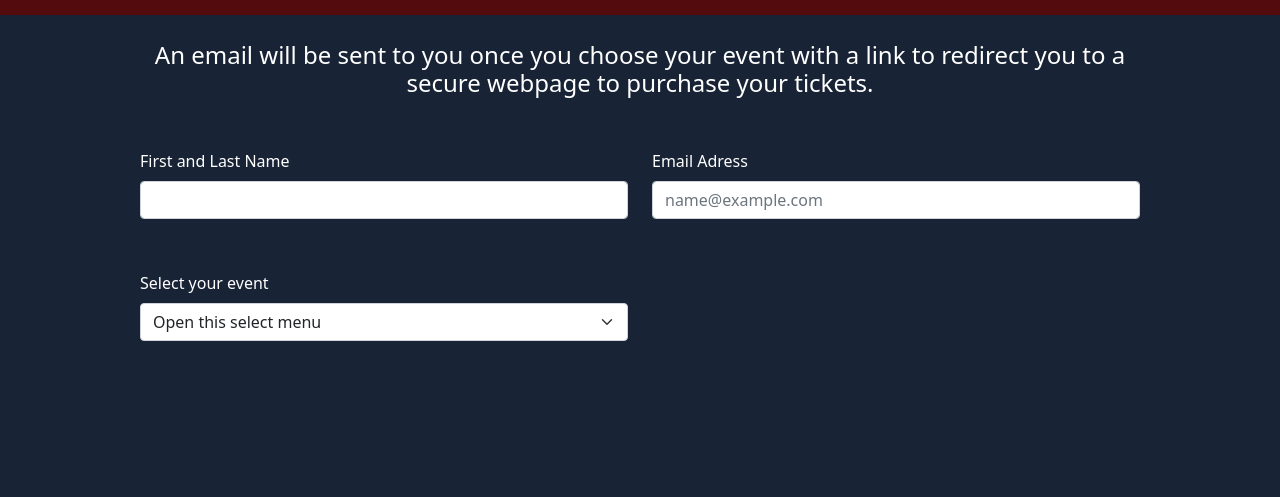
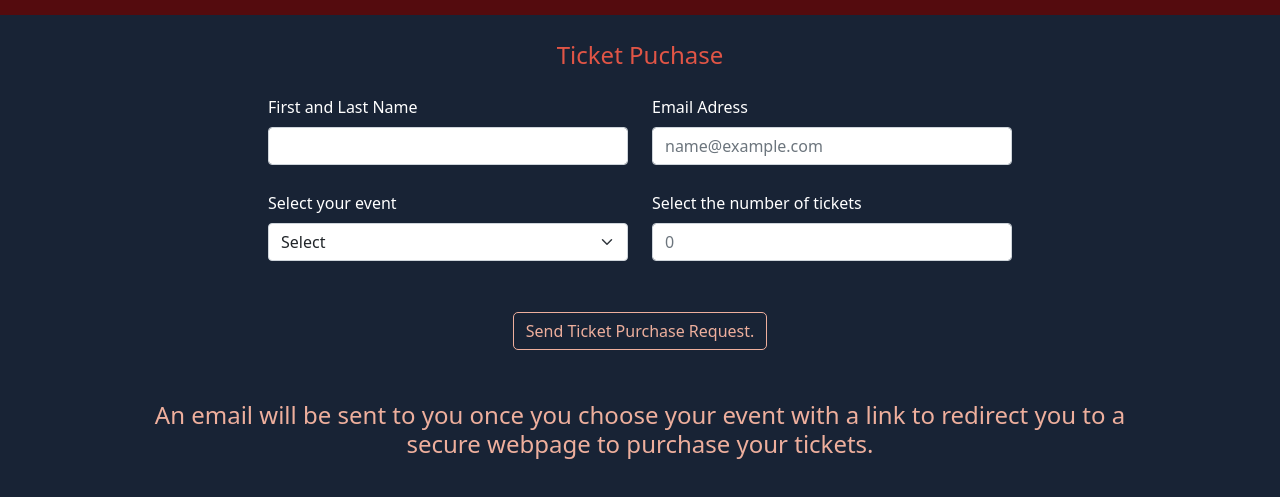
Before and after one commit to AkJo138/TSA_Website_Cultural, a plain HTML site: page tickets.html in a window 1280 px wide. Shown: the part 121-618 px from the top of the page. Drawn offline with nearby package versions, Linux system fonts and the light colour scheme.

Commit message:
finished tickets

```diff
--- a/tickets.html
+++ b/tickets.html
@@ -58,8 +58,10 @@
             </div>
         </div>
     </nav>
-    <h4 style="color:white;text-align: center;margin-top: 2%;margin-left: 10%;margin-right: 10%;">An email will be sent to you once you choose your event with a link to redirect you to a secure webpage to purchase your tickets.</h4>
-    <div class="row" style="margin-left: 10%;margin-right:10%;margin-top: 4%;">
+
+    <h4 style="color:#E15546;;text-align: center;margin-top: 2%;margin-left: 10%;margin-right: 10%;">Ticket Puchase</h4>
+
+    <div class="row" style="margin-left: 20%;margin-right:20%;margin-top: 2%;">
         <div class="col-md-6"style="float:left;">
             <label for="exampleFormControlInput1" class="form-label" style="color:white;">First and Last Name</label>
             <input type="text" class="form-control" id="exampleFormControlInput1">
@@ -69,19 +71,48 @@
             <input type="text" class="form-control" id="exampleFormControlInput1" placeholder="name@example.com">
         </div>
     </div>
-    <div class="row"style="margin-left: 10%;margin-right:10%;margin-top: 4%;">
+    <div class="row"style="margin-left: 20%;margin-right:20%;margin-top: 2%;">
         <div class="col-md-6" style="float: left;">
             <label for="exampleFormControlTextarea1" class="form-label"style="color:white;">Select your event</label>
             <select class="form-select" aria-label="Default select example">
-                <option selected>Open this select menu</option>
-                <option value="1">One</option>
-                <option value="2">Two</option>
-                <option value="3">Three</option>
+                <option selected>Select</option>
+                <option value="1">Wampanoag Tribe Tour</option>
+                <option value="2">Pontiac's Rebellion</option>
+                <option value="3">The Battle of Little Big Horn</option>
+                <option value="4">Tlingit Tribe Tour</option>
               </select>
         </div>
+        <div class="col-md-6" style="float: left;">
+            <label for="exampleFormControlTextarea1" class="form-label"style="color:white;">Select the number of tickets</label>
+            <input type="number" class="form-control" id="number" placeholder="0">
+        </div>
+    </div>
+    <div style="text-align: center;">
+    <button  id="liveAlertBtn" type="button" class="btn btn-dark" style="margin-left: 10%;margin-right: 10%;margin-top: 4%; background-color: #182335; border-style: solid;border-color: #EEAF9D;border-radius: 5px; color:#EEAF9D;">Send Ticket Purchase Request.</button>
     </div>
 
+    <div id="liveAlertPlaceholder"></div>
+    <script>
+        var alertPlaceholder = document.getElementById('liveAlertPlaceholder')
+    var alertTrigger = document.getElementById('liveAlertBtn')
 
+    function alert(message, type) {
+      var wrapper = document.createElement('div')
+      wrapper.innerHTML = '<div class="alert alert-' + type + ' alert-dismissible" role="alert"style="background-color: #182335; margin-left:10%; margin-right:10%;margin-top:2%;text-align:center;color:#E15546;">' + message + '<button type="button" class="btn-close" data-bs-dismiss="alert" aria-label="Close" ></button></div>'
+
+      alertPlaceholder.append(wrapper)
+    }
+
+    if (alertTrigger) {
+      alertTrigger.addEventListener('click', function () {
+        alert('Email sent! Check your inbox to complete your purchase.', 'success')
+      })
+    }
+        </script>
+
+
+
+    <h4 style="color:#EEAF9D;text-align: center;margin-top: 4%;margin-left: 10%;margin-right: 10%;">An email will be sent to you once you choose your event with a link to redirect you to a secure webpage to purchase your tickets.</h4>
 
     <script src="https://cdn.jsdelivr.net/npm/bootstrap@5.1.3/dist/js/bootstrap.bundle.min.js"
         integrity="sha384-ka7Sk0Gln4gmtz2MlQnikT1wXgYsOg+OMhuP+IlRH9sENBO0LRn5q+8nbTov4+1p"
```
